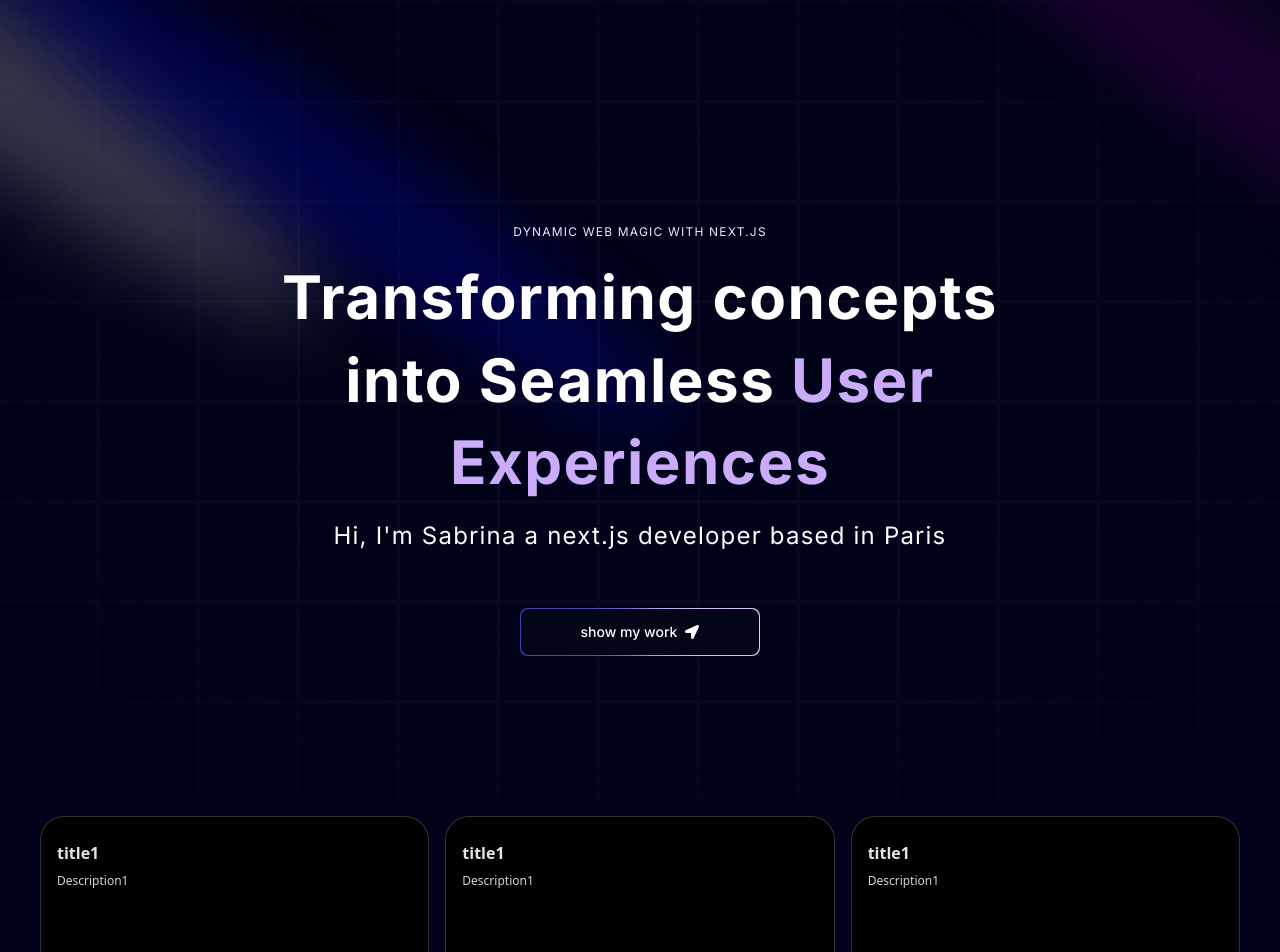
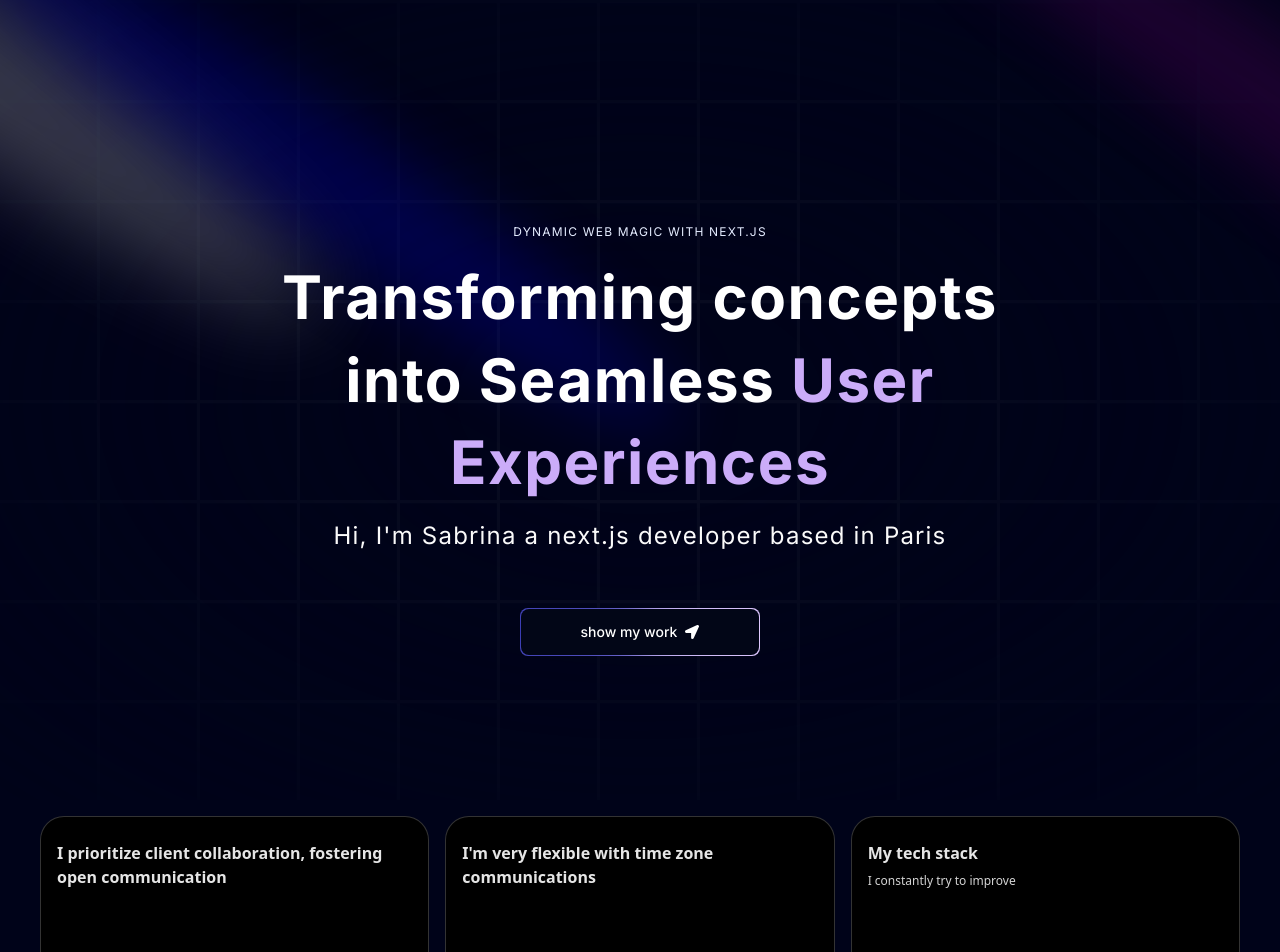
Before and after one commit to Axido545/mpsm, a Next.js app: page / in a window 1280 px wide. Shown: the top 952 px of the page. Built offline with nearby package versions, Linux system fonts and the light colour scheme.

Commit message:
change data place

```diff
--- a/data/index.ts
+++ b/data/index.ts
@@ -1,7 +1,217 @@
-export const gridItems = [
-    {title : 'title1', description:'Description1', id: '1'},
-    {title : 'title1', description:'Description1', id: '1'},
-    {title : 'title1', description:'Description1', id: '1'},
-    {title : 'title1', description:'Description1', id: '1'},
-    {title : 'title1', description:'Description1', id: '1'},
-]
+export const navItems = [
+    { name: "About", link: "#about" },
+    { name: "Projects", link: "#projects" },
+    { name: "Testimonials", link: "#testimonials" },
+    { name: "Contact", link: "#contact" },
+  ];
+
+  export const gridItems = [
+    {
+      id: 1,
+      title: "I prioritize client collaboration, fostering open communication ",
+      description: "",
+      className: "lg:col-span-3 md:col-span-6 md:row-span-4 lg:min-h-[60vh]",
+      imgClassName: "w-full h-full",
+      titleClassName: "justify-end",
+      img: "/b1.svg",
+      spareImg: "",
+    },
+    {
+      id: 2,
+      title: "I'm very flexible with time zone communications",
+      description: "",
+      className: "lg:col-span-2 md:col-span-3 md:row-span-2",
+      imgClassName: "",
+      titleClassName: "justify-start",
+      img: "",
+      spareImg: "",
+    },
+    {
+      id: 3,
+      title: "My tech stack",
+      description: "I constantly try to improve",
+      className: "lg:col-span-2 md:col-span-3 md:row-span-2",
+      imgClassName: "",
+      titleClassName: "justify-center",
+      img: "",
+      spareImg: "",
+    },
+    {
+      id: 4,
+      title: "Tech enthusiast with a passion for development.",
+      description: "",
+      className: "lg:col-span-2 md:col-span-3 md:row-span-1",
+      imgClassName: "",
+      titleClassName: "justify-start",
+      img: "/grid.svg",
+      spareImg: "/b4.svg",
+    },
+
+    {
+      id: 5,
+      title: "Currently building a JS Animation library",
+      description: "The Inside Scoop",
+      className: "md:col-span-3 md:row-span-2",
+      imgClassName: "absolute right-0 bottom-0 md:w-96 w-60",
+      titleClassName: "justify-center md:justify-start lg:justify-center",
+      img: "/b5.svg",
+      spareImg: "/grid.svg",
+    },
+    {
+      id: 6,
+      title: "Do you want to start a project together?",
+      description: "",
+      className: "lg:col-span-2 md:col-span-3 md:row-span-1",
+      imgClassName: "",
+      titleClassName: "justify-center md:max-w-full max-w-60 text-center",
+      img: "",
+      spareImg: "",
+    },
+  ];
+
+  export const projects = [
+    {
+      id: 1,
+      title: "3D Solar System Planets to Explore",
+      des: "Explore the wonders of our solar system with this captivating 3D simulation of the planets using Three.js.",
+      img: "/p1.svg",
+      iconLists: ["/re.svg", "/tail.svg", "/ts.svg", "/three.svg", "/fm.svg"],
+      link: "https://github.com/adrianhajdin?tab=repositories",
+    },
+    {
+      id: 2,
+      title: "Yoom - Video Conferencing App",
+      des: "Simplify your video conferencing experience with Yoom. Seamlessly connect with colleagues and friends.",
+      img: "/p2.svg",
+      iconLists: ["/next.svg", "/tail.svg", "/ts.svg", "/stream.svg", "/c.svg"],
+      link: "https://github.com/adrianhajdin/zoom-clone",
+    },
+    {
+      id: 3,
+      title: "AI Image SaaS - Canva Application",
+      des: "A REAL Software-as-a-Service app with AI features and a payments and credits system using the latest tech stack.",
+      img: "/p3.svg",
+      iconLists: ["/re.svg", "/tail.svg", "/ts.svg", "/three.svg", "/c.svg"],
+      link: "https://github.com/adrianhajdin/ai_saas_app",
+    },
+    {
+      id: 4,
+      title: "Animated Apple Iphone 3D Website",
+      des: "Recreated the Apple iPhone 15 Pro website, combining GSAP animations and Three.js 3D effects..",
+      img: "/p4.svg",
+      iconLists: ["/next.svg", "/tail.svg", "/ts.svg", "/three.svg", "/gsap.svg"],
+      link: "https://github.com/adrianhajdin/iphone",
+    },
+  ];
+
+  export const testimonials = [
+    {
+      quote:
+        "Collaborating with Adrian was an absolute pleasure. His professionalism, promptness, and dedication to delivering exceptional results were evident throughout our project. Adrian's enthusiasm for every facet of development truly stands out. If you're seeking to elevate your website and elevate your brand, Adrian is the ideal partner.",
+      name: "Michael Johnson",
+      title: "Director of AlphaStream Technologies",
+    },
+    {
+      quote:
+        "Collaborating with Adrian was an absolute pleasure. His professionalism, promptness, and dedication to delivering exceptional results were evident throughout our project. Adrian's enthusiasm for every facet of development truly stands out. If you're seeking to elevate your website and elevate your brand, Adrian is the ideal partner.",
+      name: "Michael Johnson",
+      title: "Director of AlphaStream Technologies",
+    },
+    {
+      quote:
+        "Collaborating with Adrian was an absolute pleasure. His professionalism, promptness, and dedication to delivering exceptional results were evident throughout our project. Adrian's enthusiasm for every facet of development truly stands out. If you're seeking to elevate your website and elevate your brand, Adrian is the ideal partner.",
+      name: "Michael Johnson",
+      title: "Director of AlphaStream Technologies",
+    },
+    {
+      quote:
+        "Collaborating with Adrian was an absolute pleasure. His professionalism, promptness, and dedication to delivering exceptional results were evident throughout our project. Adrian's enthusiasm for every facet of development truly stands out. If you're seeking to elevate your website and elevate your brand, Adrian is the ideal partner.",
+      name: "Michael Johnson",
+      title: "Director of AlphaStream Technologies",
+    },
+    {
+      quote:
+        "Collaborating with Adrian was an absolute pleasure. His professionalism, promptness, and dedication to delivering exceptional results were evident throughout our project. Adrian's enthusiasm for every facet of development truly stands out. If you're seeking to elevate your website and elevate your brand, Adrian is the ideal partner.",
+      name: "Michael Johnson",
+      title: "Director of AlphaStream Technologies",
+    },
+  ];
+
+  export const companies = [
+    {
+      id: 1,
+      name: "cloudinary",
+      img: "/cloud.svg",
+      nameImg: "/cloudName.svg",
+    },
+    {
+      id: 2,
+      name: "appwrite",
+      img: "/app.svg",
+      nameImg: "/appName.svg",
+    },
+    {
+      id: 3,
+      name: "HOSTINGER",
+      img: "/host.svg",
+      nameImg: "/hostName.svg",
+    },
+    {
+      id: 4,
+      name: "stream",
+      img: "/s.svg",
+      nameImg: "/streamName.svg",
+    },
+    {
+      id: 5,
+      name: "docker.",
+      img: "/dock.svg",
+      nameImg: "/dockerName.svg",
+    },
+  ];
+
+  export const workExperience = [
+    {
+      id: 1,
+      title: "Frontend Engineer Intern",
+      desc: "Assisted in the development of a web-based platform using React.js, enhancing interactivity.",
+      className: "md:col-span-2",
+      thumbnail: "/exp1.svg",
+    },
+    {
+      id: 2,
+      title: "Mobile App Dev - JSM Tech",
+      desc: "Designed and developed mobile app for both iOS & Android platforms using React Native.",
+      className: "md:col-span-2", // change to md:col-span-2
+      thumbnail: "/exp2.svg",
+    },
+    {
+      id: 3,
+      title: "Freelance App Dev Project",
+      desc: "Led the dev of a mobile app for a client, from initial concept to deployment on app stores.",
+      className: "md:col-span-2", // change to md:col-span-2
+      thumbnail: "/exp3.svg",
+    },
+    {
+      id: 4,
+      title: "Lead Frontend Developer",
+      desc: "Developed and maintained user-facing features using modern frontend technologies.",
+      className: "md:col-span-2",
+      thumbnail: "/exp4.svg",
+    },
+  ];
+
+  export const socialMedia = [
+    {
+      id: 1,
+      img: "/git.svg",
+    },
+    {
+      id: 2,
+      img: "/twit.svg",
+    },
+    {
+      id: 3,
+      img: "/link.svg",
+    },
+  ];
```
